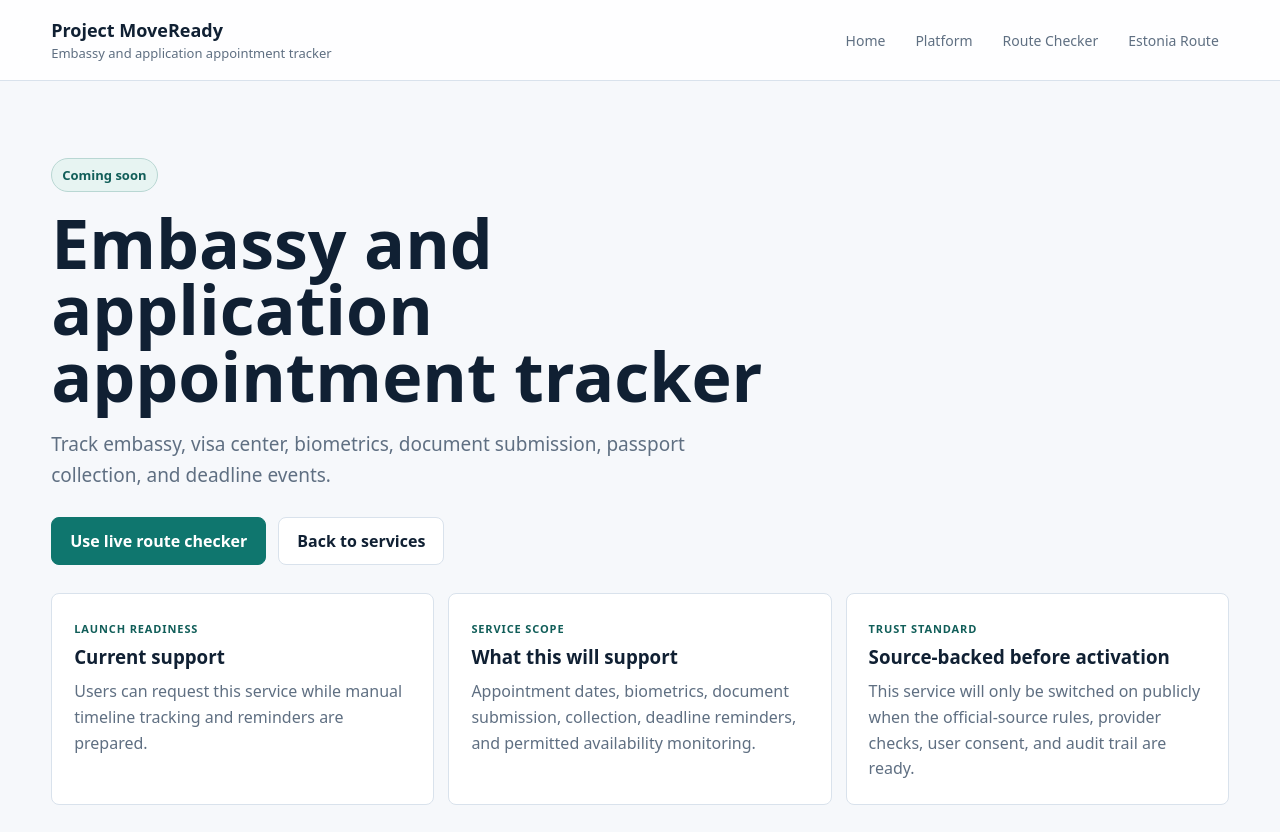
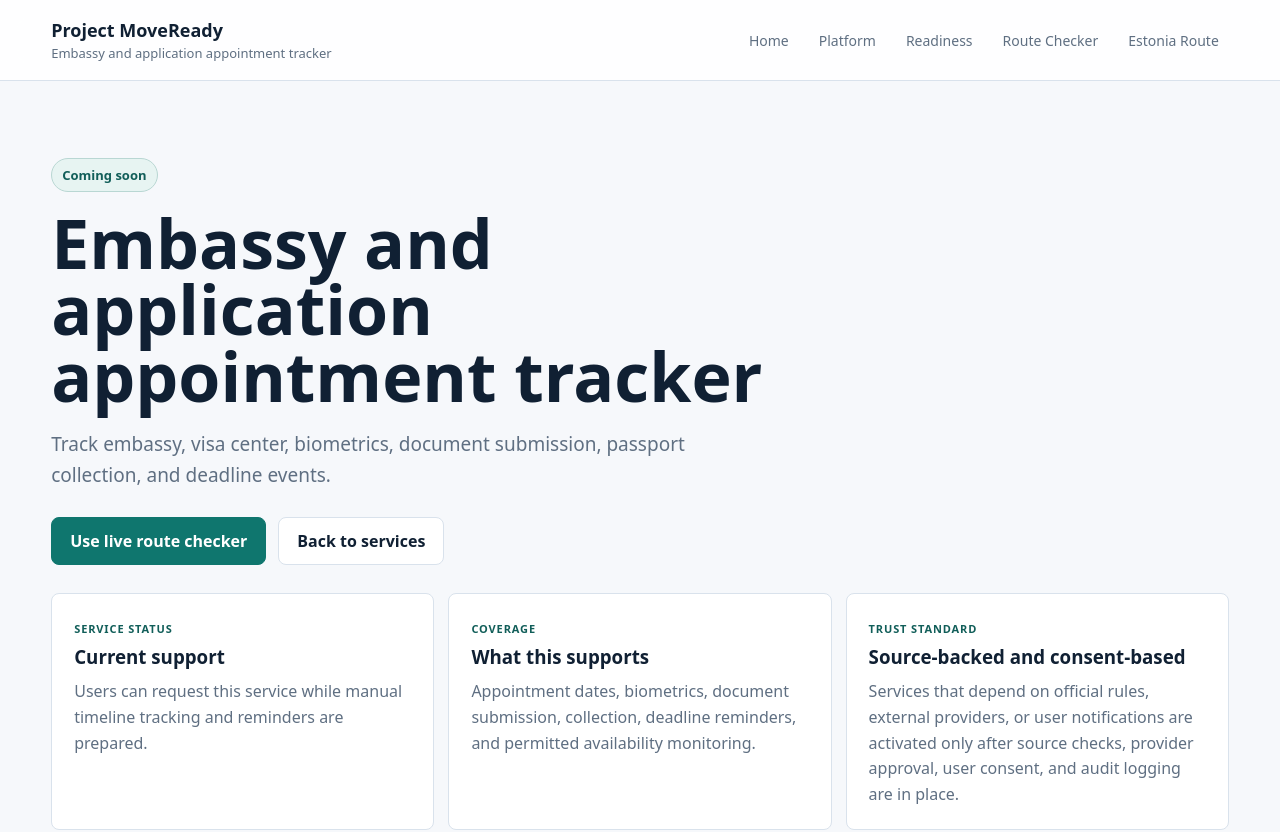
Before and after one commit to SirBM201/SirBM201-moveready-frontend, a Next.js app: page /platform/appointments in a window 1280 px wide. Shown: the top 832 px of the page. Built offline with nearby package versions, Linux system fonts and the light colour scheme; no server answers.

Commit message:
Make platform module pages launch-facing

```diff
--- a/app/platform/[slug]/page.tsx
+++ b/app/platform/[slug]/page.tsx
@@ -31,6 +31,7 @@ export default async function PlatformModulePage({ params }: { params: Promise<{
         <nav className="nav" aria-label="Main navigation">
           <a href="/">Home</a>
           <a href="/platform">Platform</a>
+          <a href="/readiness">Readiness</a>
           <a href="/route-checker">Route Checker</a>
           <a href="/routes/estonia-startup">Estonia Route</a>
         </nav>
@@ -51,20 +52,20 @@ export default async function PlatformModulePage({ params }: { params: Promise<{
       <section className="section no-top-pad">
         <div className="platform-detail-grid">
           <article className="detail-section">
-            <span className="overline">Launch readiness</span>
+            <span className="overline">Service status</span>
             <h3>Current support</h3>
             <p>{module.readiness}</p>
           </article>
           <article className="detail-section">
-            <span className="overline">Service scope</span>
-            <h3>What this will support</h3>
+            <span className="overline">Coverage</span>
+            <h3>What this supports</h3>
             <p>{module.launchScope}</p>
           </article>
           <article className="detail-section">
             <span className="overline">Trust standard</span>
-            <h3>Source-backed before activation</h3>
+            <h3>Source-backed and consent-based</h3>
             <p>
-              This service will only be switched on publicly when the official-source rules, provider checks, user consent, and audit trail are ready.
+              Services that depend on official rules, external providers, or user notifications are activated only after source checks, provider approval, user consent, and audit logging are in place.
             </p>
           </article>
         </div>
```
